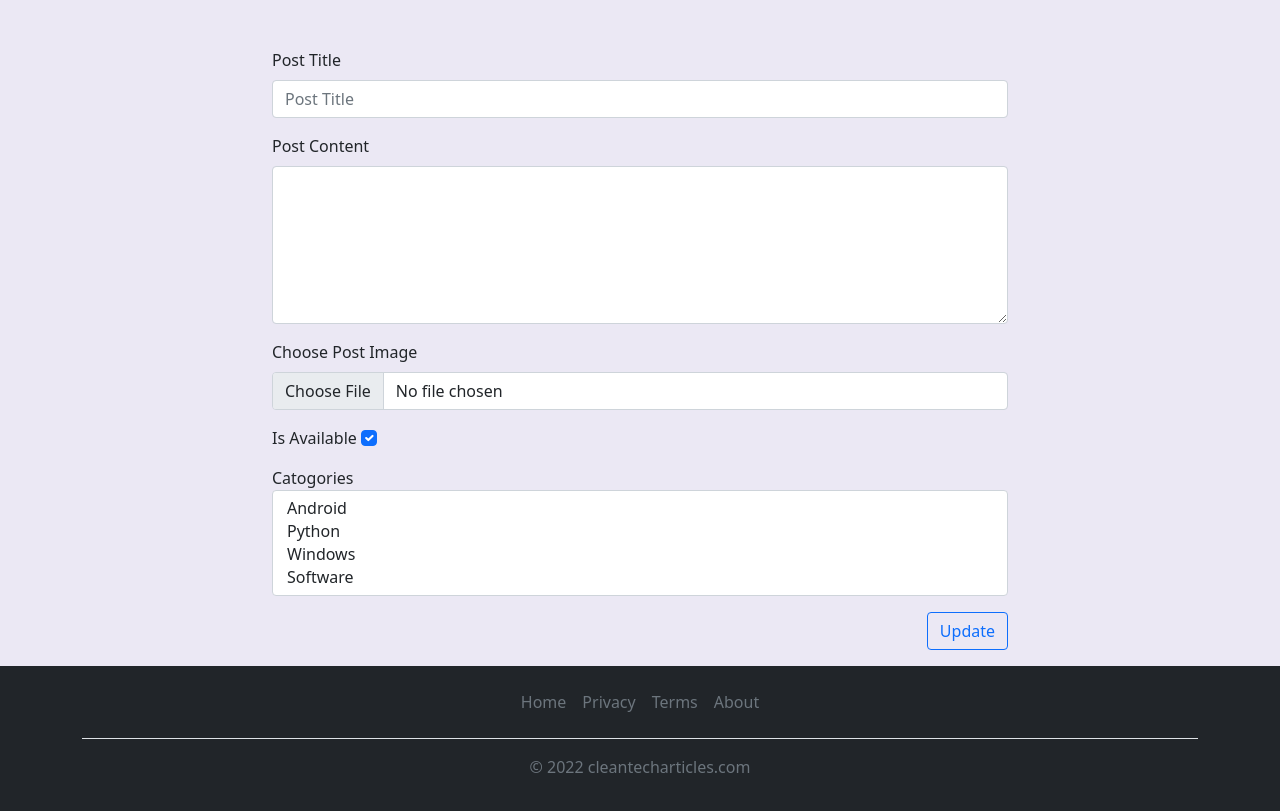
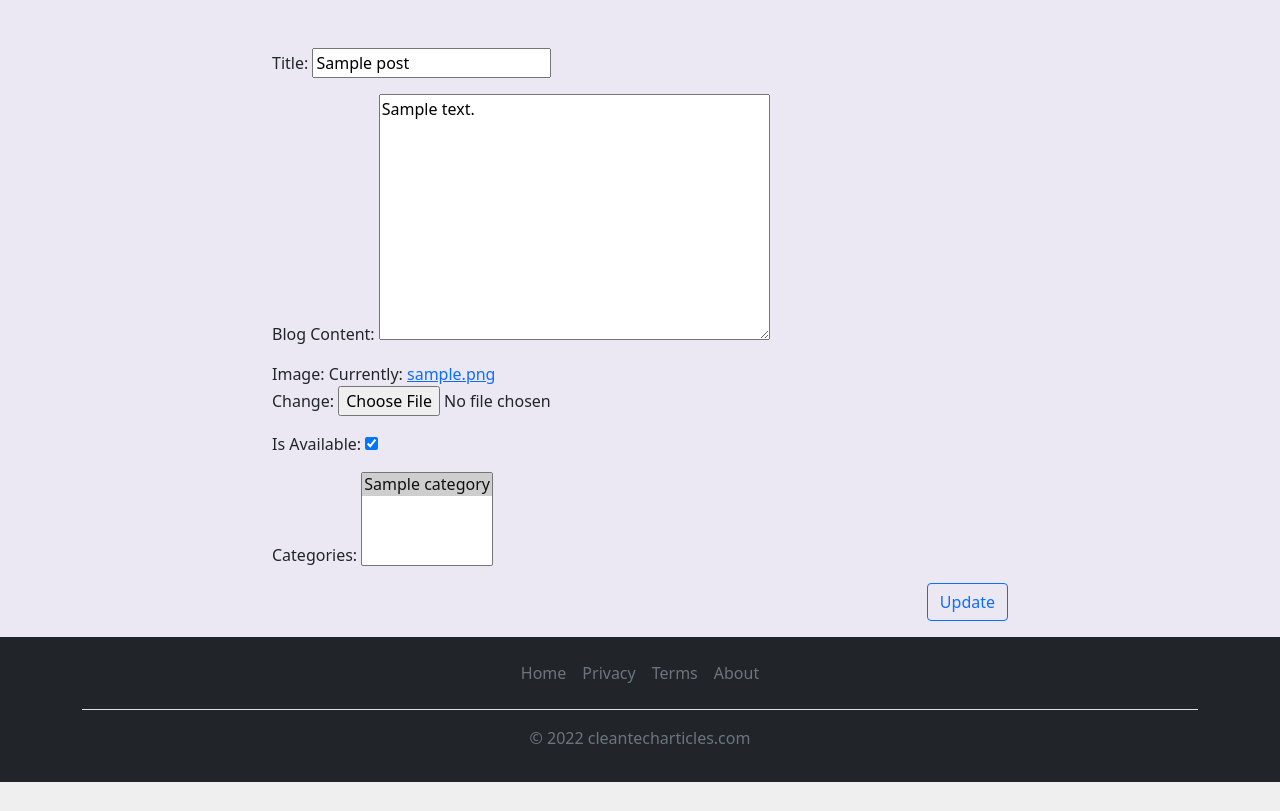
Before and after one commit to eselikburak/cleantecharticles, a Django app: page /blog/post/update/1/ in a window 1280 px wide. Shown: the part 72-883 px from the top of the page. After the commit the page ends 854 px from the top, so only its background shows below. Run offline with Django 3.2, Linux system fonts and the light colour scheme; a user stored in the database is signed in; tables that the repository leaves empty hold one stand-in row (values such as "Sample post"); some libraries are stand-ins or nearby versions.

Commit message:
A blog author can post update

```diff
--- a/cleantech/blog/forms.py
+++ b/cleantech/blog/forms.py
@@ -1,9 +1,8 @@
 from django import forms
-
 from .models import Post
 
 class PostForm(forms.ModelForm):
 
     class Meta:
         model = Post
-        fields = ('title', 'content', 'is_available')
+        fields = ['title', 'content', 'image', 'is_available', 'categories']
--- a/cleantech/blog/views.py
+++ b/cleantech/blog/views.py
@@ -1,9 +1,11 @@
-from django.shortcuts import render
+from django.shortcuts import redirect, render
+
+from .forms import PostForm
 from .models import Post, Category
 from django.contrib.auth.decorators import login_required
 
 def blog(request):
-    posts = Post.objects.all().order_by('-created_date')
+    posts = Post.objects.filter(is_available=True).order_by('-created_date')
     categories = Category.objects.all()
     context = {
         'posts': posts,
@@ -13,7 +15,7 @@ def blog(request):
     return render(request, 'blog/blog.html', context)
 
 def blog_as_category(request, category_slug):
-    posts = Post.objects.filter(categories__slug=category_slug)
+    posts = Post.objects.filter(is_available=True, categories__slug=category_slug)
     categories = Category.objects.all()
     all_posts = Post.objects.all().order_by('-created_date')
     context = {
@@ -24,7 +26,7 @@ def blog_as_category(request, category_slug):
     return render(request, 'blog/blog.html', context)
 
 def post_detail(request, post_slug):
-    post = Post.objects.get(slug=post_slug)
+    post = Post.objects.get(is_available=True, slug=post_slug)
     context = {
         'post': post,
         'the_post_categories': post.categories.all()
@@ -35,9 +37,20 @@ def post_detail(request, post_slug):
 @login_required
 def post_update(request, pk):
     post = Post.objects.get(pk=pk)
-    categories = Category.objects.all()
+
+    if request.method == 'POST':
+        form = PostForm(request.POST, request.FILES, instance=post)
+
+        if form.is_valid():
+            post = form.save(commit=False)
+            post.author = request.user
+            post.publish()
+
+            return redirect('post_detail', post_slug=post.slug)
+    #categories = Category.objects.all()
+    else:
+        form = PostForm(instance=post)
     context = {
-        'post': post,
-        'categories': categories
+        'form': form,
     }
     return render(request, 'blog/post_update.html', context)
--- a/cleantech/templates/blog/post_update.html
+++ b/cleantech/templates/blog/post_update.html
@@ -8,22 +8,22 @@
 <br>
 <br>
 
-<div class="container">
+{% comment %} <div class="container">
     <div class="row">
         <div class="col-2"></div>
         <div class="col-8">
             <form action="" method="POST">{% csrf_token %}
                 <div class="mb-3 mt-5">
                     <label for="title" class="form-label">Post Title</label>
-                    <input type="text" class="form-control" id="title" name="title" placeholder="Post Title">
+                    <input type="text" class="form-control" id="title" name="title" value="{{post.title}}" placeholder="Post Title">
                 </div>
                 <div class="mb-3">
                     <label for="content" class="form-label">Post Content</label>
-                    <textarea class="form-control" rows="6" id="content" name="content"></textarea>
+                    <textarea class="form-control" rows="6" id="content" name="content">{{post.content}}</textarea>
                 </div>
                 <div class="mb-3">
                     <label for="image" class="form-label">Choose Post Image</label>
-                    <input class="form-control" type="file" id="image" name="image">
+                    <input class="form-control" type="file" id="image" value="{{post.image.url}} "name="image">
                 </div>
                 <div class="mb-3">
                     <label for="is_available" class="form-check-label">Is Available</label>
@@ -32,10 +32,9 @@
                 <div class="mb-3">
                     <label for="categories" class="form-check-label">Catogories</label>
                     <select class="form-select" id="categories" multiple aria-label="multiple select example" name="categories">
-                        <option value="0">Android</option>
-                        <option value="1">Python</option>
-                        <option value="2">Windows</option>
-                        <option value="3">Software</option>
+                        {% for cat in categories %}
+                            <option value="{{forloop.counter}}" {% if cat in post_cats %}selected{% endif %}>{{cat}}</option>
+                        {% endfor %}
                       </select>
                 </div>
                 <div class="mb-3 d-flex justify-content-end">
@@ -45,6 +44,23 @@
         </div>
         <div class="col-2"></div>
     </div>
+</div> {% endcomment %}
+
+
+<div class="container">
+    <div class="row mt-5">
+        <div class="col-2"></div>
+        <div class="col-8">
+            <form action="" method="POST" enctype="multipart/form-data">{% csrf_token %}
+                    {{ form.as_p }}
+                <div class="mb-3 d-flex justify-content-end">
+                    <button type="submit" class="btn btn-outline-primary">Update</button>
+                </div>
+            </form>
+        </div>
+        <div class="col-2"></div>
+    </div>
 </div>
 
+
 {% endblock %}
```
